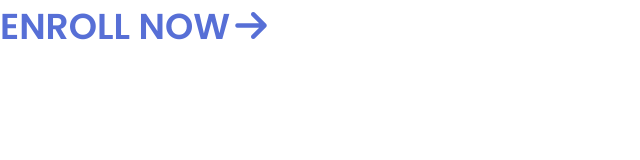
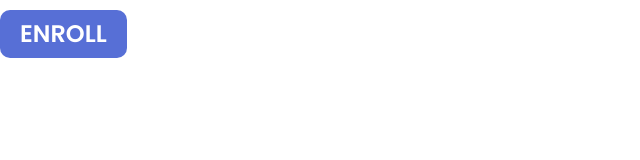
Before and after one commit to M0raru/Responsive-Static-University-Website, a plain HTML site: page index.html in a window 1280 px wide. Shown: the whole page, without its empty margins (0-640 px from the left). Drawn offline with Linux system fonts and the light colour scheme.

Commit message:
Build button component

```diff
--- a/css/styles.css
+++ b/css/styles.css
@@ -1,3 +1,9 @@
+*,
+*::before,
+*::after {
+    box-sizing: border-box;
+}
+
 :root {
     --color-primary: #576FD6;
     --secondary-color: #FFFFFF;
@@ -81,3 +87,43 @@ h3 {
         font-size: 3.6rem;
     }
 }
+
+/* BUTTONS */
+.btn {
+    font-size: 2rem;
+    font-weight: 600;
+    text-transform: uppercase;
+    padding: 1rem 2rem;
+    border: 0;
+    border-radius: 10px;
+    cursor: pointer;
+    white-space: nowrap;
+    margin: 1rem 0;
+}
+
+.btn--primary {
+    color: var(--color-primary);
+    background-color: var(--secondary-color);
+}
+
+.btn--primary:hover {
+    color: var(--secondary-color);
+    background-color: var(--color-primary);
+}
+
+.btn--secondary {
+    color: var(--secondary-color);
+    background-color: var(--color-primary);
+}
+
+.btn--secondary:hover {
+    color: var(--color-primary);
+    background-color: var(--secondary-color);
+    border: 2px solid var(--color-primary);
+}
+
+@media screen and (min-width: 1024px) {
+    .btn {
+        font-size: 2.4rem;
+    }
+}
--- a/index.html
+++ b/index.html
@@ -19,8 +19,6 @@
     ></script>
   </head>
   <body>
-    <a href="#" class="link-arrow"
-      >Enroll Now<i class="fa-solid fa-arrow-right"></i
-    ></a>
+    <button class="btn btn--secondary">Enroll</button>
   </body>
 </html>
```
Also changed, not shown: components/buttons.html (added, +1 -0 lines).
